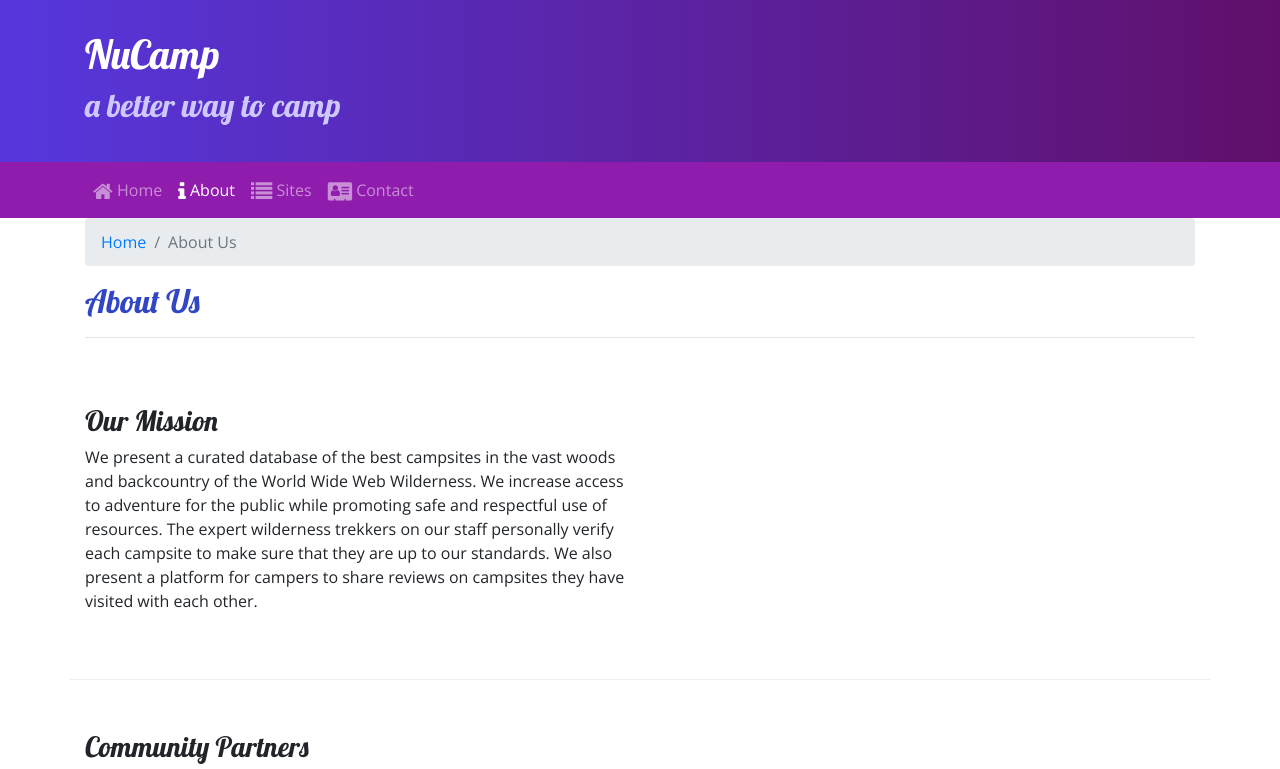
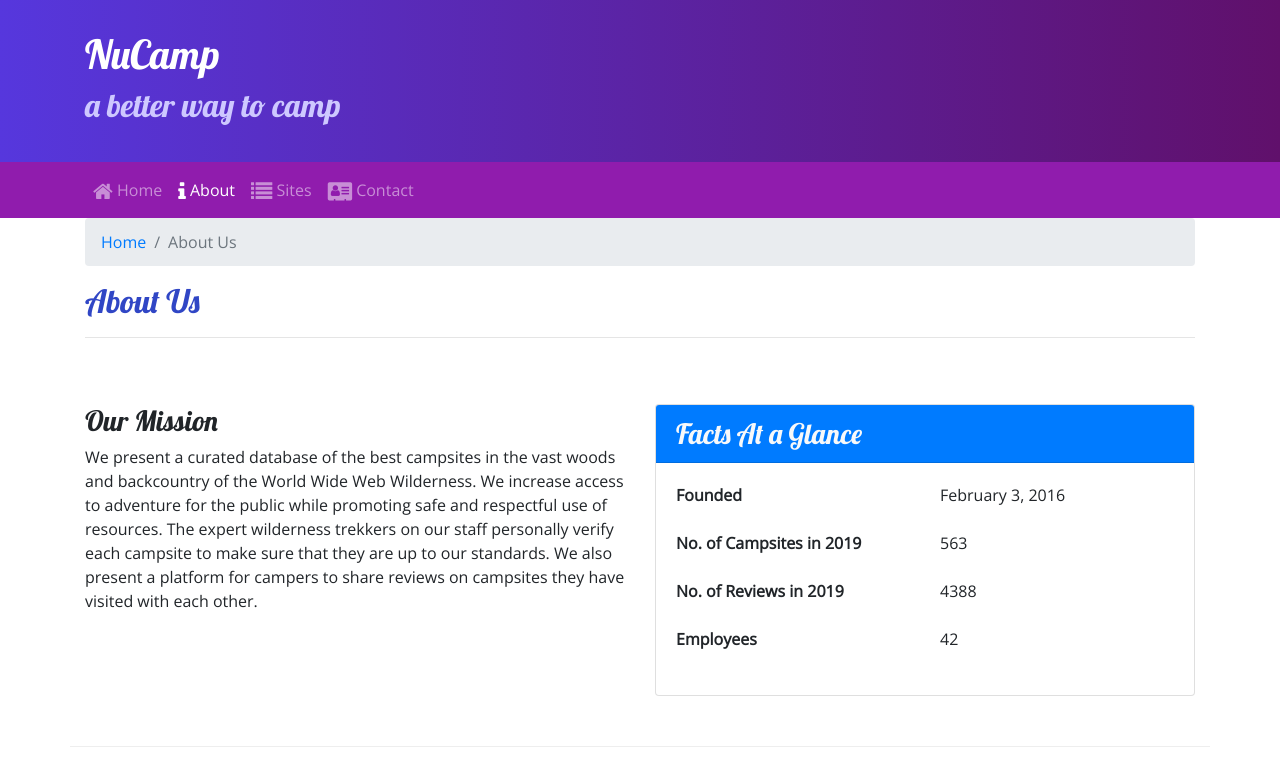
Before and after one commit to ferispeakscode/nucamp-bootstrap, a website: page aboutus.html in a window 1280 px wide. Shown: the top 769 px of the page. Drawn offline with nearby package versions, Linux system fonts and the light colour scheme.

Commit message:
Added facts card

```diff
--- a/aboutus.html
+++ b/aboutus.html
@@ -73,6 +73,31 @@
                 <div class="col-sm-6">
                     <h3>Our Mission</h3>
                     <p>We present a curated database of the best campsites in the vast woods and backcountry of the World Wide Web Wilderness. We increase access to adventure for the public while promoting safe and respectful use of resources. The expert wilderness trekkers on our staff personally verify each campsite to make sure that they are up to our standards. We also present a platform for campers to share reviews on campsites they have visited with each other.</p>
+                </div>
+                <div class="col-sm-6">
+                    <div class="card">
+                        <h3 class="card-header bg-primary text-light">
+                            Facts At a Glance
+                        </h3>
+                        <div class="card-body">
+                            <dl class="row">
+                                <dt class="col-sm-6">Founded</dt>
+                                <dd class="col-sm-6">February 3, 2016</dd>
+                            </dl>
+                            <dl class="row">
+                                <dt class="col-sm-6">No. of Campsites in 2019</dt>
+                                <dd class="col-sm-6">563</dd>
+                            </dl>
+                            <dl class="row">
+                                <dt class="col-sm-6">No. of Reviews in 2019</dt>
+                                <dd class="col-sm-6">4388</dd>
+                            </dl>
+                            <dl class="row">
+                                <dt class="col-sm-6">Employees</dt>
+                                <dd class="col-sm-6">42</dd>
+                            </dl>
+                        </div>
+                    </div>
                 </div>
             </div>
         </div>
```
